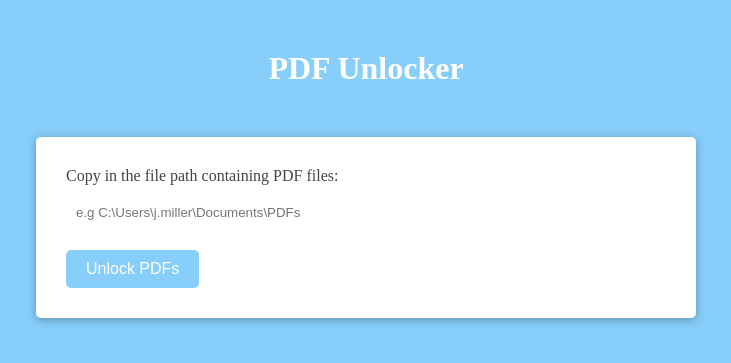
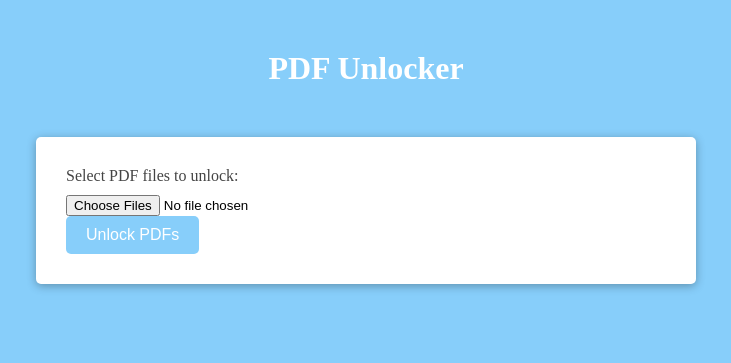
Before and after one commit to JAMl3/PDFUnlocker, a Flask app: page / in a window 1280 px wide. Shown: the top 363 px of the page, without its empty margins (274-1005 px from the left). Run offline with Flask 2, Linux system fonts and the light colour scheme.

Commit message:
Add files via upload

```diff
--- a/templates/home.html
+++ b/templates/home.html
@@ -86,11 +86,11 @@
   <body>
     <h1>PDF Unlocker</h1>
     <form method="post" enctype="multipart/form-data">
-      <div>
-        <label for="folder_path">Copy in the file path containing PDF files:</label>
-        <input type="text" id="folder_path" name="folder_path"  webkitdirectory directory required placeholder="e.g C:\Users\j.miller\Documents\PDFs" >
-      </div>
-      <button type="submit">Unlock PDFs</button>
+        <div>
+          <label for="pdf_files">Select PDF files to unlock:</label>
+          <input type="file" id="pdf_files" name="pdf_files" multiple accept=".pdf" required>
+        </div>
+        <button type="submit">Unlock PDFs</button>
     </form>
 
     {% with messages = get_flashed_messages() %}
@@ -104,7 +104,7 @@
     {% endwith %}
 
     {% if unlocked_files %}
-    <div>
+    <div class="download-list">
       <h2>Unlocked PDF files:</h2>
       <ul>
         {% for filename in unlocked_files %}
```
